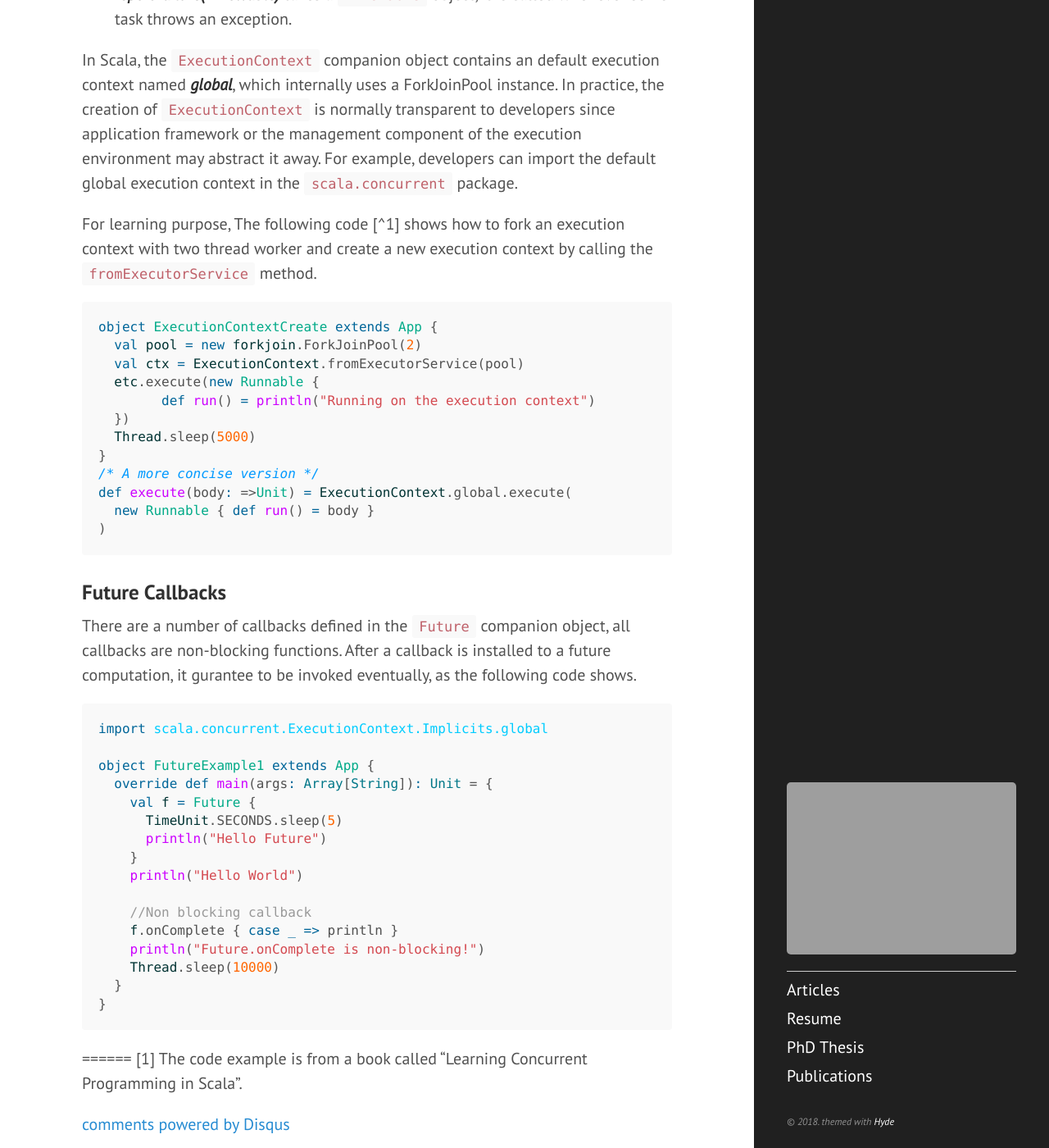
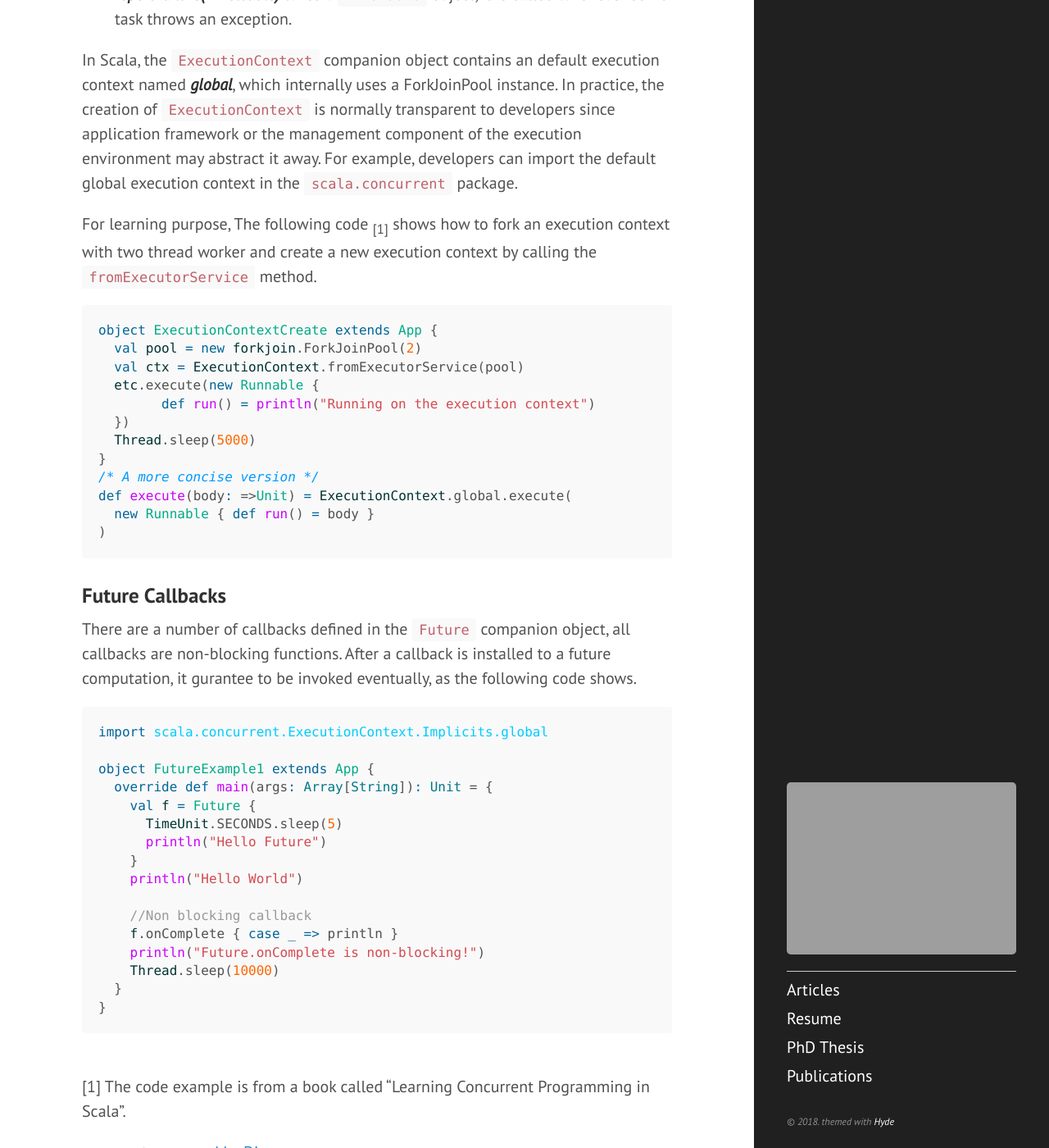
Before and after one commit to gassayy/gassa.github.io, a Jekyll site: the page built from _posts/2013-07-30-scala-future.md, in a window 1280 px wide and 1400 px high, scrolled down 1171 px. Shown: the whole window at 82% size. Built offline with Jekyll 4.4.1, drawn with Linux system fonts in a browser that asks for light colours; comment, search, counter and statistics services are not loaded.

Commit message:
Update 2013-07-30-scala-future.md

````diff
--- a/_posts/2013-07-30-scala-future.md
+++ b/_posts/2013-07-30-scala-future.md
@@ -34,7 +34,7 @@ The `scala.concurrent` package defines the `ExecutionContext` as a scala trait w
 
 In Scala, the `ExecutionContext` companion object contains an default execution context named ***global***, which internally uses a ForkJoinPool instance. In practice, the creation of `ExecutionContext` is normally  transparent to developers since application framework or the management component of the execution environment may abstract it away. For example, developers can import the default global execution context in the `scala.concurrent` package.
 
-For learning purpose, The following code [^1] shows how to fork an execution context with two thread worker and create a new execution context by calling the `fromExecutorService` method.
+For learning purpose, The following code <sub>[1]</sub> shows how to fork an execution context with two thread worker and create a new execution context by calling the `fromExecutorService` method.
 
 ```scala
 object ExecutionContextCreate extends App {
@@ -75,5 +75,5 @@ object FutureExample1 extends App {
 }
 ```
 
-======
+<br >
 [1] The code example is from a book called "Learning Concurrent Programming in Scala".
````
